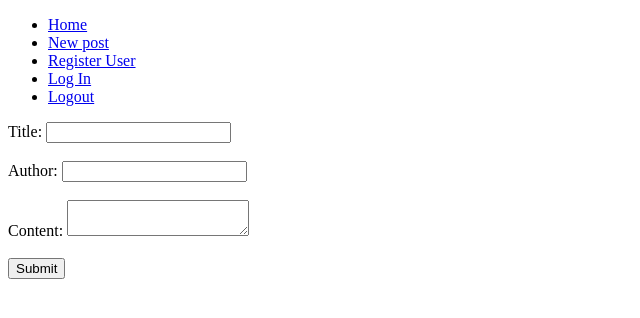
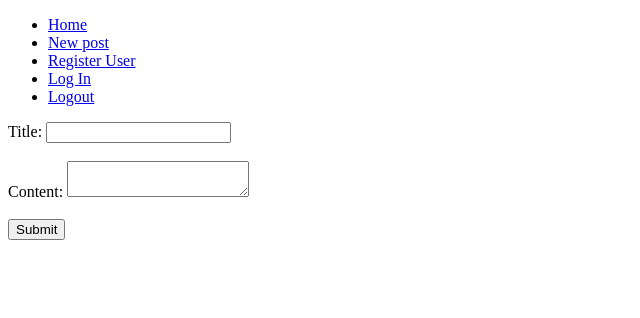
Before and after one commit to secondsuitor/nigel, a Flask app: page /new_post in a window 1280 px wide. Shown: the top 318 px of the page, without its empty margins (0-640 px from the left). Run offline with Flask 3, Linux system fonts and the light colour scheme; the visitor is signed in with stand-in values (Sample User, id 1).

Commit message:
make new post work

```diff
--- a/app/templates/new_post.html
+++ b/app/templates/new_post.html
@@ -10,9 +10,6 @@
     <label for="title">Title:</label>
     <input type="text" id="title" name="title" required><br><br>
 
-    <label for="author">Author:</label>
-    <input type="text" id="author" name="author" required><br><br>
-
     <label for="content">Content:</label>
     <textarea id="content" name="content" required></textarea><br><br>
 
```
